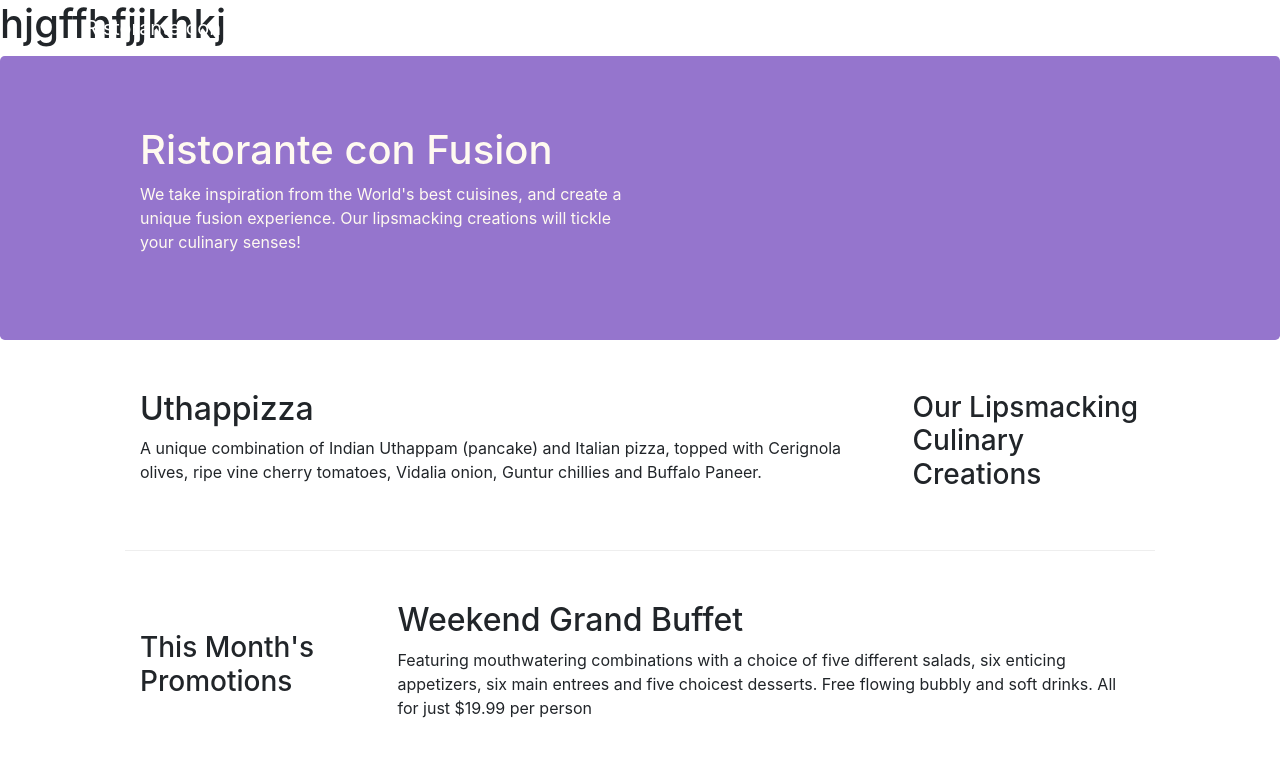
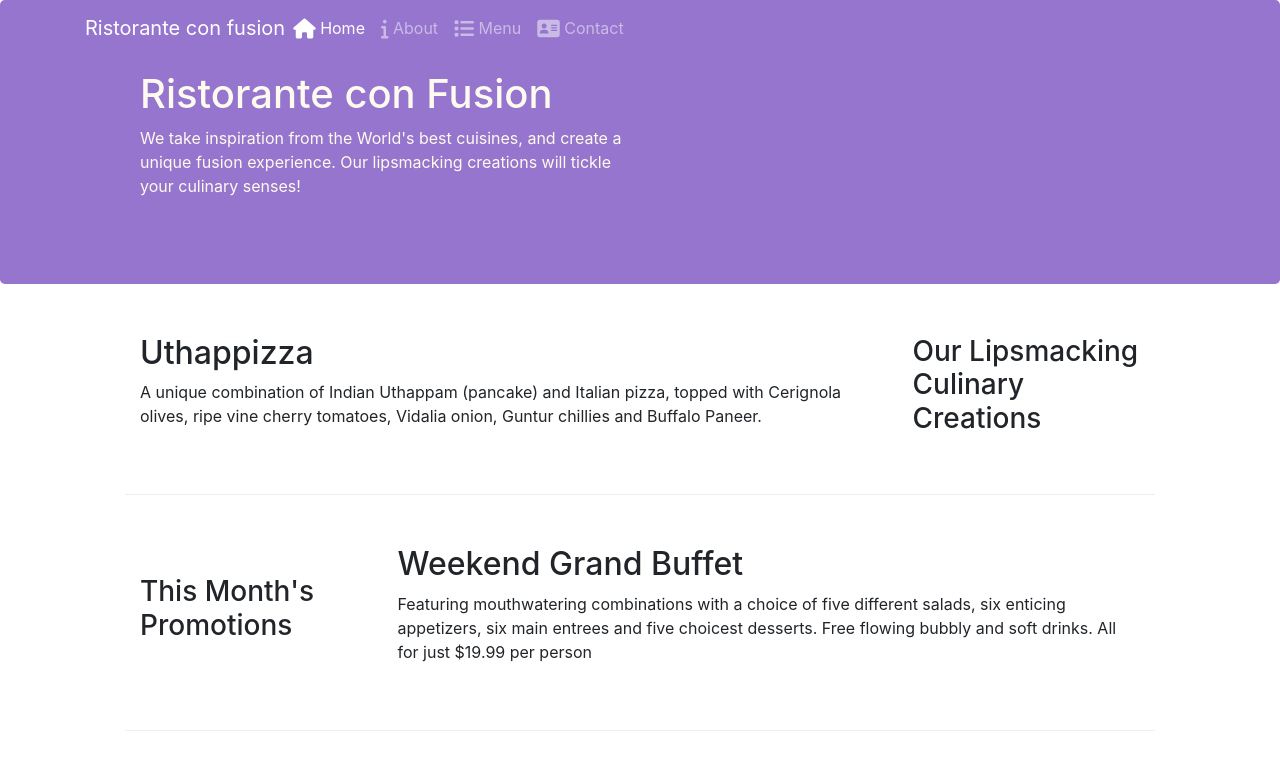
Before and after one commit to marinaBergas/important, a website: page index.html in a window 1280 px wide. Shown: the top 778 px of the page. Drawn offline with nearby package versions, Linux system fonts and the light colour scheme.

Commit message:
5th-commit

```diff
--- a/index.html
+++ b/index.html
@@ -17,7 +17,7 @@
 </head>
 
 <body>
-<h1>hjgffhfjjkhkj</h1>
+
     <nav class="navbar navbar-dark navbar-expand-sm fixed-top ">
         <div class="container">
             <button class="navbar-toggler" type="button" data-toggle="collapse" data-target="#Navbar">
```
